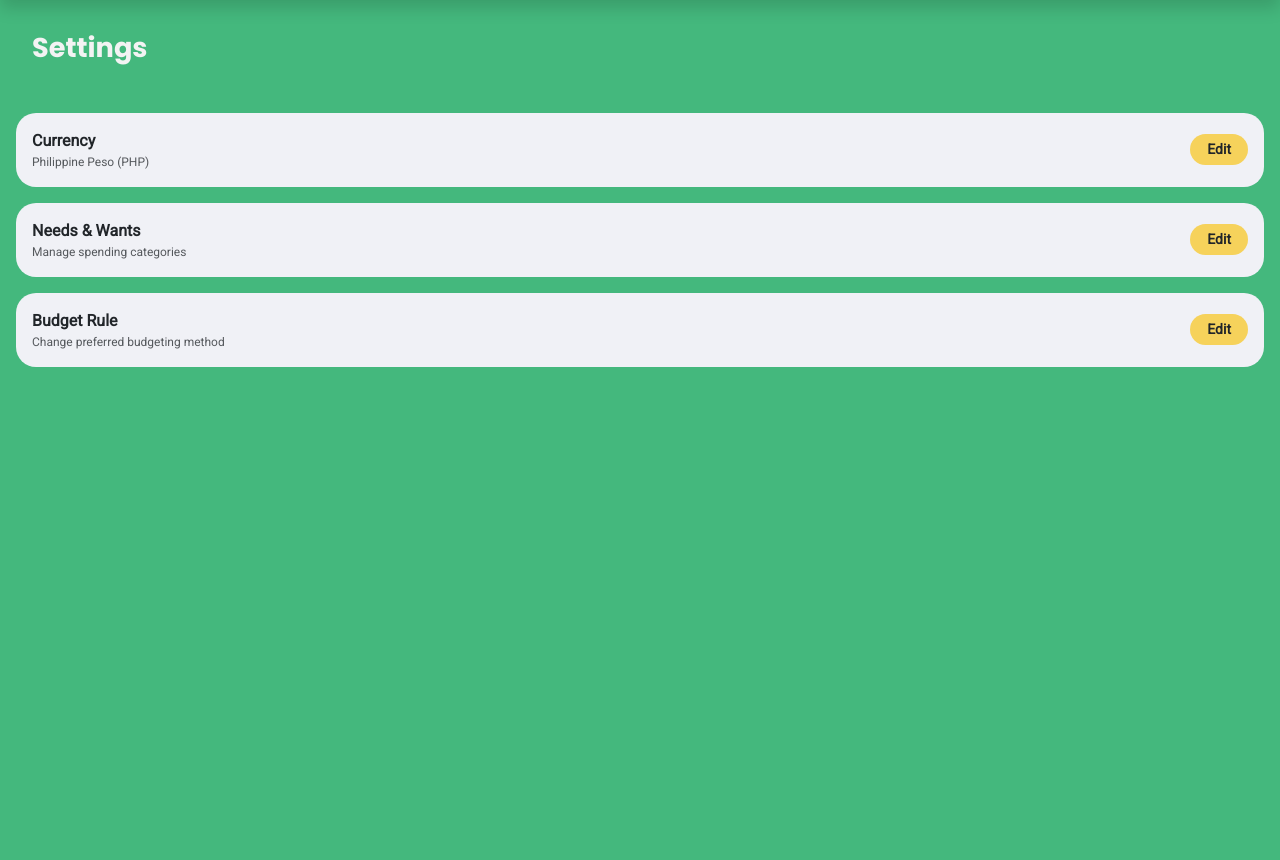
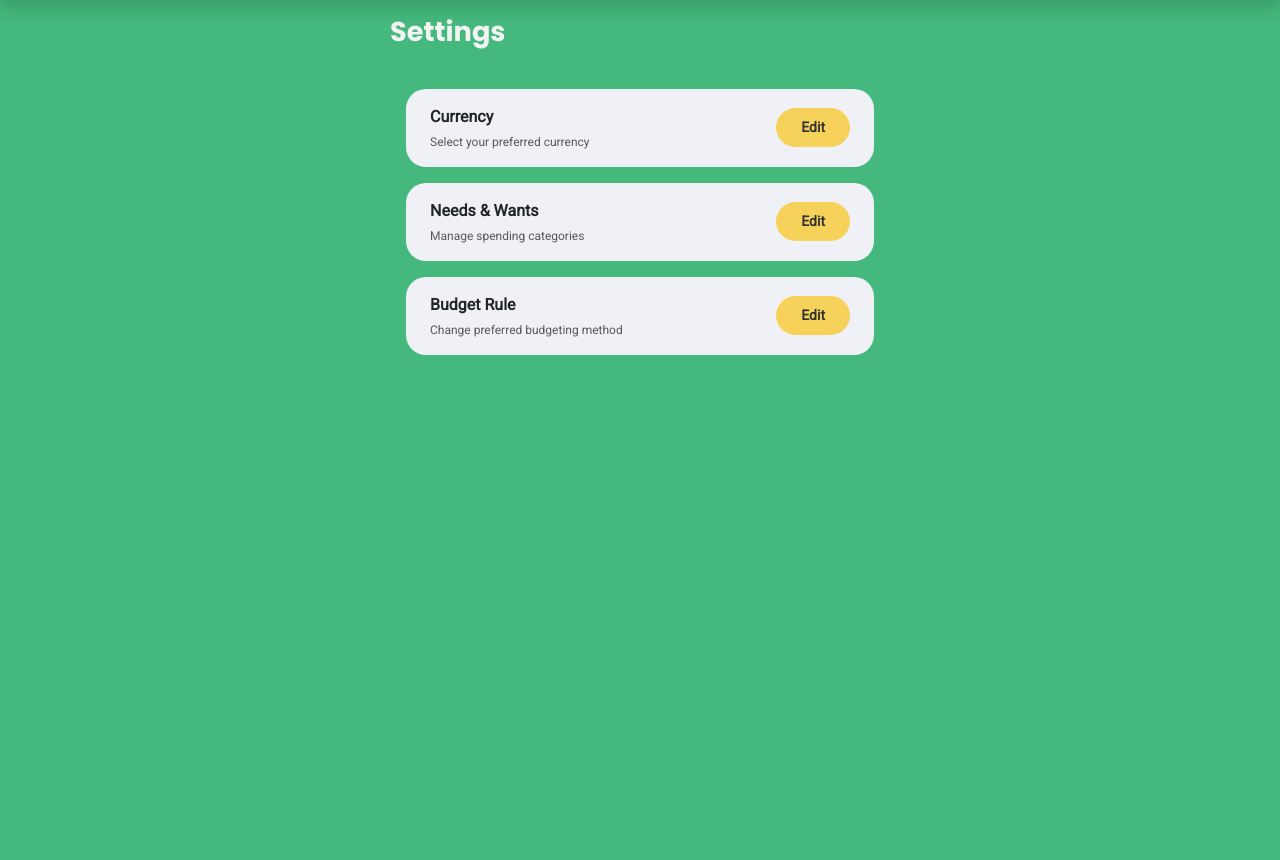
Before and after one commit to Group-5-CtrlSave/CtrlSave, a PHP site: page /pages/settings/settings.php in a window 1280 px wide. Shown: the part 72-932 px from the top of the page. Run offline with PHP 8.4, Linux system fonts and the light colour scheme; a user stored in the database is signed in; data comes from the database, SQL or seed files in the repository; tables that the repository leaves empty or names only in its code hold one stand-in row (values such as "Sample post").

Commit message:
fixed  Settings page including nav and side bar, currency Be and ui

```diff
--- a/assets/css/settings.css
+++ b/assets/css/settings.css
@@ -1,9 +1,28 @@
-    * {
-    font-family: 'Roboto', sans-serif !important;
+body {
+      margin: 0;
+      padding: 0;
+      background-color: #44B87D;
     }
 
-    body {
-      background-color: #f3f4f6;
+    .headerTitle {
+      font-family: "Poppins", sans-serif !important;
+      font-weight: 700;
+      font-size: 1.7rem !important;
+      color: #f3f3f3;
+      margin: 0;
+    }
+
+    body, div, p, label, input, button, select {
+      font-family: 'Roboto', sans-serif !important;
+      font-size: 16px;
+    }
+
+    .small, .text-small, .form-text, .text-muted {
+      font-size: 12px !important;
+    }
+
+    .card, .rounded-3, .btn {
+      border-radius: 20px !important;
     }
 
     .bg-green-custom {
@@ -12,28 +31,134 @@
 
     .bg-yellow-custom {
       background-color: #F6D25B;
+      color: #333;
     }
 
-    .hover-bg-green:hover {
-      background-color: #3aa76e !important;
+    button:focus {
+      outline: none !important;
+      box-shadow: none !important;
     }
-    #sidebar {
+
+    .settings-card {
+      transition: transform 0.2s, box-shadow 0.2s;
+    }
+
+    .settings-card:hover {
+      transform: translateY(-2px);
+      box-shadow: 0 4px 8px rgba(0,0,0,0.15);
+    }
+
+    .modalOverlay {
       position: fixed;
       top: 0;
       left: 0;
-      height: 100vh;
-      width: 250px;
-      background-color: white;
-      transform: translateX(-100%);
-      transition: transform 0.3s ease;
-      z-index: 1050;
+      width: 100%;
+      height: 100%;
+      background-color: rgba(0, 0, 0, 0.6);
+      display: none;
+      justify-content: center;
+      align-items: center;
+      z-index: 9999;
+      backdrop-filter: blur(2px);
     }
 
-    #sidebar.show {
-      transform: translateX(0%) !important;
+    .modalBox {
+      width: 90%;
+      max-width: 400px;
+      padding: 25px;
+      background-color: #44B87D;
+      border-radius: 20px;
+      box-shadow: 0 8px 32px rgba(0, 0, 0, 0.3);
+      animation: modalSlideIn 0.3s ease-out;
     }
 
-    button:focus {
-       outline: none !important;
-       box-shadow: none !important;
+    @keyframes modalSlideIn {
+      from {
+        opacity: 0;
+        transform: translateY(-30px);
+      }
+      to {
+        opacity: 1;
+        transform: translateY(0);
+      }
     }
+
+    .form-select, .form-control {
+      border-radius: 12px !important;
+      border: 1px solid #ddd;
+      padding: 10px 15px;
+    }
+
+    .form-select:focus, .form-control:focus {
+      border-color: #F6D25B;
+      box-shadow: 0 0 0 0.2rem rgba(246, 210, 91, 0.25);
+    }
+
+    input[type="checkbox"] {
+      width: 20px;
+      height: 20px;
+      cursor: pointer;
+      accent-color: #44B87D;
+    }
+
+    input[type="radio"] {
+      width: 18px;
+      height: 18px;
+      cursor: pointer;
+      accent-color: #F6D25B;
+    }
+
+    .btn:hover {
+      opacity: 0.9;
+      transform: translateY(-1px);
+      transition: all 0.2s;
+    }
+
+    .form-check {
+      padding: 10px;
+      background-color: rgba(255, 255, 255, 0.1);
+      border-radius: 10px;
+    }
+
+    .needs-wants-table {
+      background-color: #F0f1f6;
+      border: 2px solid #F6D25B;
+      border-radius: 12px;
+      padding: 15px;
+    }
+
+    .table-row {
+      padding: 8px 0;
+    }
+
+    .table-row:not(:last-child) {
+      border-bottom: 1px solid #e0e0e0;
+    }
+
+    .budget-section {
+      background-color: rgba(255, 255, 255, 0.1);
+      padding: 15px;
+      border-radius: 12px;
+      margin-top: 15px;
+    }
+
+    .settings-container {
+      max-width: 500px;
+      margin: 0 auto;
+    }
+
+    .alert {
+      border-radius: 12px;
+    }
+
+    /* Hide scrollbar but keep functionality */
+    .settings-container::-webkit-scrollbar,
+    div[style*="overflow-y: auto"]::-webkit-scrollbar {
+      width: 0px;
+      background: transparent;
+    }
+
+    div[style*="overflow-y: auto"] {
+      scrollbar-width: none;
+      -ms-overflow-style: none;
+    }
--- a/pages/settings/settings.php
+++ b/pages/settings/settings.php
@@ -1,225 +1,264 @@
 <?php
 session_start();
-include("../../assets/shared/connect.php");
 
+//CHECK LOGIN
 if (!isset($_SESSION['userID'])) {
     header("Location: ../../pages/login&signup/login.php");
     exit;
 }
 
-$currentUser = $_SESSION['userID'];
+//Include database connection
+include '../../assets/shared/connect.php';
 
-// Load or initialize settings
-$sql = "SELECT * FROM tbl_settings WHERE userID = ?";
-$stmt = $conn->prepare($sql);
-$stmt->bind_param("i", $currentUser);
-$stmt->execute();
-$result = $stmt->get_result();
-$settings = $result->fetch_assoc();
+$userID = $_SESSION['userID'];
 
-if (!$settings) {
-    $settings = [
-        'currency' => 'Peso',
-        'needs_wants' => '',
-        'budgetRuleType' => 'suggested',
-        'custom_budget' => json_encode([])
-    ];
-}
+//Fetch user data
+$userQuery = "SELECT currencyCode FROM tbl_users WHERE userID = '$userID'";
+$userResult = executeQuery($userQuery);
+$userData = mysqli_fetch_assoc($userResult);
+$currentCurrency = $userData['currencyCode'] ?? 'PHP';
 
-// Handle form submissions
+//HANDLE FORM SUBMISSIONS
 if ($_SERVER['REQUEST_METHOD'] === 'POST') {
-    if (isset($_POST['saveCurrency'])) {
-        $settings['currency'] = $_POST['currency'];
-        $stmt = $conn->prepare("UPDATE tbl_settings SET currency = ? WHERE userID = ?");
-        $stmt->bind_param("si", $settings['currency'], $currentUser);
-        $stmt->execute();
-    }
 
-    if (isset($_POST['saveNeedsWants'])) {
-        $settings['needs_wants'] = isset($_POST['needsWants']) ? implode(',', $_POST['needsWants']) : '';
-        $stmt = $conn->prepare("UPDATE tbl_settings SET needs_wants = ? WHERE userID = ?");
-        $stmt->bind_param("si", $settings['needs_wants'], $currentUser);
-        $stmt->execute();
-    }
+    // Update Currency
+    if (isset($_POST['updateCurrency'])) {
+        $newCurrency = mysqli_real_escape_string($conn, $_POST['currency'] ?? 'PHP');
 
-    if (isset($_POST['saveBudgetRule'])) {
-        $settings['budgetRuleType'] = $_POST['ruleType'];
-        $customBudget = ($settings['budgetRuleType'] === 'custom') ? json_encode([
-            'dining' => $_POST['dining'] ?? 0,
-            'electricity' => $_POST['electricity'] ?? 0,
-            'groceries' => $_POST['groceries'] ?? 0,
-            'transport' => $_POST['transport'] ?? 0,
-            'savings' => $_POST['savings'] ?? 0
-        ]) : json_encode([]);
-        $settings['custom_budget'] = $customBudget;
+        $updateQuery = "UPDATE tbl_users SET currencyCode = '$newCurrency' WHERE userID = '$userID'";
 
-        $stmt = $conn->prepare("UPDATE tbl_settings SET budgetRuleType = ?, custom_budget = ? WHERE userID = ?");
-        $stmt->bind_param("ssi", $settings['budgetRuleType'], $customBudget, $currentUser);
-        $stmt->execute();
+        if (executeQuery($updateQuery)) {
+            header("Location: settings.php");
+            exit;
+        }
     }
 }
 
-$needsWantsArr = !empty($settings['needs_wants']) ? explode(',', $settings['needs_wants']) : [];
-$customBudgetArr = !empty($settings['custom_budget']) ? json_decode($settings['custom_budget'], true) : [];
-
+// ================= STATIC DATA =================
 $cards = [
-    ['title'=>'Currency','desc'=>($settings['currency']=='Dollar')?'US Dollar (USD)':'Philippine Peso (PHP)','modal'=>'currency'],
-    ['title'=>'Needs & Wants','desc'=>'Manage spending categories','modal'=>'needsWants'],
-    ['title'=>'Budget Rule','desc'=>'Change preferred budgeting method','modal'=>'budgetRule']
+    ["title" => "Currency", "desc" => "Select your preferred currency", "modal" => "currency"],
+    ["title" => "Needs & Wants", "desc" => "Manage spending categories", "modal" => "needsWants"],
+    ["title" => "Budget Rule", "desc" => "Change preferred budgeting method", "modal" => "budgetRule"]
 ];
 
-$categories = ['Dining Out','Electricity','Groceries','Rent'];
-$budgetFields = ['dining'=>'Dining Out','electricity'=>'Electricity','groceries'=>'Groceries','transport'=>'Transportation','savings'=>'Savings'];
-$currencies = ['Peso'=>'Philippine Peso (PHP)','Dollar'=>'US Dollar (USD)'];
+$categories = ["Dining Out", "Electricity", "Groceries", "Rent"];
+
+$budgetFields = [
+    "dining" => "Dining Out",
+    "electricity" => "Electricity",
+    "groceries" => "Groceries",
+    "transport" => "Transportation",
+    "savings" => "Savings"
+];
+
+$currencies = ["PHP", "USD"];
 ?>
 
 <!DOCTYPE html>
 <html lang="en">
 
 <head>
-  <meta charset="UTF-8" />
-  <meta name="viewport" content="width=device-width, initial-scale=1.0" />
+  <meta charset="UTF-8">
+  <meta name="viewport" content="width=device-width, initial-scale=1.0">
   <title>Settings</title>
+
   <link href="https://fonts.googleapis.com/css2?family=Roboto&display=swap" rel="stylesheet">
   <link href="https://fonts.googleapis.com/css2?family=Poppins:wght@400;500;600;700&display=swap" rel="stylesheet">
-  <link href="https://cdn.jsdelivr.net/npm/bootstrap@5.3.3/dist/css/bootstrap.min.css" rel="stylesheet" />
+  <link href="https://cdn.jsdelivr.net/npm/bootstrap@5.3.3/dist/css/bootstrap.min.css" rel="stylesheet">
+
   <link rel="icon" href="../../assets/img/shared/logo_s.png">
   <link rel="stylesheet" href="../../assets/css/home.css">
   <link rel="stylesheet" href="../../assets/css/sideBar.css">
+  <link rel="stylesheet" href="../../assets/css/settings.css">
 </head>
-
-  <style>
-    .headerTitle {
-    font-family: "Poppins", sans-serif !important;
-    font-weight: 700;
-    font-size: 1.7rem !important;
-    color: #f3f3f3;
-    }
-
-    body, div, p, label, input, button, select {
-      font-family: 'Roboto', sans-serif !important;
-      font-size: 16px;
-    }
-
-    .small, .text-small, .form-text, .text-muted {
-      font-size: 12px !important;
-    }
-
-    .card, .modal-content, .rounded-3, .btn {
-      border-radius: 20px !important;
-    }
-
-    .bg-green-custom {
-      background-color: #44B87D;
-    }
-
-    .bg-yellow-custom {
-      background-color: #F6D25B;
-    }
-
-    button:focus {
-      outline: none !important;
-      box-shadow: none !important;
-    }
-  </style>
 
 <body>
   <!-- Navigation Bar -->
   <?php include ("../../assets/shared/navigationBar.php") ?>
 
-  <!-- Sidebar content-->
-  <?php include ("../../assets/shared/sideBar.php")?>
+  <!-- Sidebar -->
+  <?php include ("../../assets/shared/sideBar.php") ?>
 
-  <!-- Main Page Wrapper -->
-  <div class="bg-green-custom min-vh-100 p-3" style="background-color: #44B87D;">
+  <!-- Page Wrapper -->
+  <div class="bg-green-custom" style="position: fixed; top: 72px; left: 0; width: 100%; height: calc(100vh - 72px); display: flex; flex-direction: column;">
 
-    <div id="overlay" class="d-none"></div>
+    <!-- Header -->
+    <div class="container-fluid p-3" style="background-color:#44B87D; flex-shrink: 0;">
+      <div class="settings-container">
+        <h2 class="headerTitle">Settings</h2>
+      </div>
+    </div>
 
-          <!-- Settings Page Content -->
-      <div class="container-fluid p-3 sticky-top" style="background-color: #44B87D; z-index: 999;">
-    <h2 class="headerTitle">Settings</h2>
-</div>
+    <!-- Scrollable Content Area -->
+    <div style="flex: 1; overflow-y: auto; overflow-x: hidden;">
 
-         <!-- Settings Cards -->
-  <div class="mt-4 d-flex flex-column gap-3">
-    <?php foreach($cards as $c): ?>
-    <div class="d-flex justify-content-between align-items-center px-3 py-3 rounded-3" style="background-color:#F0f1f6;">
-      <div>
-        <div class="fw-bold text-dark"><?= $c['title'] ?></div>
-        <div class="text-muted small"><?= $c['desc'] ?></div>
+      <!-- Cards -->
+      <div class="settings-container mt-4 mb-4 px-3">
+        <div class="d-flex flex-column gap-3">
+          <?php foreach ($cards as $c): ?>
+          <div class="settings-card d-flex justify-content-between align-items-center px-4 py-3 rounded-3" style="background-color:#F0f1f6;">
+            <div style="flex: 1; padding-right: 15px;">
+              <div class="fw-bold text-dark mb-1"><?= htmlspecialchars($c["title"]) ?></div>
+              <div class="text-muted small"><?= htmlspecialchars($c["desc"]) ?></div>
+            </div>
+            <button class="btn btn-sm fw-semibold px-4 py-2 bg-yellow-custom" style="flex-shrink: 0; white-space: nowrap;" onclick="openModal('<?= $c['modal'] ?>')">Edit</button>
+          </div>
+          <?php endforeach; ?>
+        </div>
       </div>
-      <button class="btn btn-sm fw-semibold px-3 bg-yellow-custom" onclick="openModal('<?= $c['modal'] ?>')">Edit</button>
+
     </div>
-    <?php endforeach; ?>
+
   </div>
-</div>
 
-<!-- Modals -->
-<?php foreach($cards as $c):
-    $id = $c['modal'].'Modal';
-    echo "<div id='$id' class='position-fixed top-0 start-0 w-100 h-100 bg-dark bg-opacity-50 d-none justify-content-center align-items-center' onclick=\"overlayClose(event,'{$c['modal']}')\">
-          <div class='bg-green-custom p-4 rounded shadow' style='width:320px;' onclick='event.stopPropagation()'>";
-    echo "<h5 class='fw-bold text-white mb-3'>Edit {$c['title']}</h5>";
-    echo "<form method='POST'>";
-    if($c['modal']=='currency') {
-        echo "<select class='form-select mb-3' name='currency'>";
-        foreach($currencies as $val=>$label){
-            $sel = ($settings['currency']==$val)?'selected':'';
-            echo "<option value='$val' $sel>$label</option>";
-        }
-        echo "</select><button type='submit' name='saveCurrency' class='btn w-100 fw-semibold bg-yellow-custom'>Save</button>";
-    } elseif($c['modal']=='needsWants') {
-    echo "<div class='p-2 rounded' style='background-color:#F0f1f6; border:2px solid #F6D25B;'>";
-    // Header row
-    echo "<div class='row fw-bold text-center mb-2'>
-            <div class='col-6 text-start'>Expense</div>
-            <div class='col-3'>Needs</div>
-            <div class='col-3'>Wants</div>
-          </div>";
-    foreach($categories as $cat){
-        $chk = in_array($cat,$needsWantsArr)?'checked':'';
-        echo "<div class='row align-items-center mb-2'>
-                <div class='col-6 text-start'>$cat</div>
-                <div class='col-3 text-center'><input type='checkbox' name='needsWants[]' value='Needs_$cat' $chk></div>
-                <div class='col-3 text-center'><input type='checkbox' name='needsWants[]' value='Wants_$cat' $chk></div>
-              </div>";
-    }
-    echo "</div>
-          <button type='submit' name='saveNeedsWants' class='btn w-100 fw-semibold bg-yellow-custom mt-2'>Save</button>";
-    } elseif($c['modal']=='budgetRule') {
-    $checkedSuggested = ($settings['budgetRuleType']=='suggested')?'checked':'';
-    $checkedCustom = ($settings['budgetRuleType']=='custom')?'checked':'';
+  <!-- ================= MODALS ================= -->
 
-    echo "<div class='mb-3'>
-            <div class='form-check'>
-                <input class='form-check-input' type='radio' name='ruleType' id='suggestedRule' value='suggested' $checkedSuggested>
-                <label class='form-check-label fw-semibold text-white' for='suggestedRule'>Use Suggested Rule</label>
+  <!-- CURRENCY MODAL -->
+  <div id="currencyModal" class="modalOverlay" onclick="overlayClose(event,'currency')">
+    <div class="modalBox" onclick="event.stopPropagation()">
+      <h5 class="fw-bold text-white mb-3">Edit Currency</h5>
+
+      <form method="POST" action="">
+        <select class="form-select mb-3" name="currency" id="currencySelect" required>
+          <?php foreach ($currencies as $code): ?>
+            <option value="<?= $code ?>" <?= $currentCurrency === $code ? 'selected' : '' ?>>
+              <?= $code ?>
+            </option>
+          <?php endforeach; ?>
+        </select>
+
+        <button type="submit" name="updateCurrency" class="btn w-100 fw-semibold bg-yellow-custom">
+          Save Changes
+        </button>
+      </form>
+    </div>
+  </div>
+
+  <!-- NEEDS & WANTS MODAL -->
+  <div id="needsWantsModal" class="modalOverlay" onclick="overlayClose(event,'needsWants')">
+    <div class="modalBox" onclick="event.stopPropagation()">
+
+      <h5 class="fw-bold text-white mb-3">Edit Needs & Wants</h5>
+
+      <div class="needs-wants-table">
+        <div class="row fw-bold text-center mb-2 pb-2" style="border-bottom: 2px solid #F6D25B;">
+          <div class="col-6 text-start">Expense</div>
+          <div class="col-3">Needs</div>
+          <div class="col-3">Wants</div>
+        </div>
+
+        <?php foreach ($categories as $cat):
+          $catKey = strtolower(str_replace(' ', '_', $cat));
+        ?>
+          <div class="row align-items-center table-row">
+            <div class="col-6 text-start fw-medium"><?= htmlspecialchars($cat) ?></div>
+            <div class="col-3 text-center">
+              <input type="checkbox" name="needs[]" value="<?= $catKey ?>">
             </div>
-            <div class='form-check mt-2'>
-                <input class='form-check-input' type='radio' name='ruleType' id='customRule' value='custom' $checkedCustom>
-                <label class='form-check-label fw-semibold text-white' for='customRule'>Create My Own</label>
+            <div class="col-3 text-center">
+              <input type="checkbox" name="wants[]" value="<?= $catKey ?>">
             </div>
           </div>
-          <div id='customRules' class='".($checkedCustom?'':'d-none')."'>
-            <h6 class='fw-semibold mb-2 text-white'>Custom Budget Rule</h6>
-            <p class='small mb-1 text-white'>Enter percentage for each category:</p>";
+        <?php endforeach; ?>
+      </div>
 
-    foreach($budgetFields as $f=>$label){
-        $val = $customBudgetArr[$f] ?? '';
-        echo "<input type='number' class='form-control mb-2' name='$f' placeholder='$label (%)' value='$val'>";
+      <button type="button" class="btn w-100 fw-semibold bg-yellow-custom mt-3" onclick="closeModal('needsWants')">
+        Save Changes
+      </button>
+    </div>
+  </div>
+
+  <!-- BUDGET RULE MODAL -->
+  <div id="budgetRuleModal" class="modalOverlay" onclick="overlayClose(event,'budgetRule')">
+    <div class="modalBox" onclick="event.stopPropagation()">
+
+      <h5 class="fw-bold text-white mb-3">Edit Budget Rule</h5>
+
+      <div class="form-check mb-2">
+        <input class="form-check-input" type="radio" name="ruleType" value="suggested" id="suggestedRule" checked onchange="toggleCustomBudget()">
+        <label class="form-check-label fw-semibold text-white" for="suggestedRule">
+          Use Suggested Rule (50/30/20)
+        </label>
+      </div>
+
+      <div class="form-check">
+        <input class="form-check-input" type="radio" name="ruleType" value="custom" id="customRule" onchange="toggleCustomBudget()">
+        <label class="form-check-label fw-semibold text-white" for="customRule">
+          Create My Own
+        </label>
+      </div>
+
+      <div class="budget-section" id="customBudgetSection" style="display: none;">
+        <h6 class="fw-semibold mb-2 text-white">Custom Budget Rule</h6>
+        <p class="small mb-3 text-white-50">Enter percentage for each category:</p>
+
+        <?php foreach ($budgetFields as $key => $label): ?>
+          <input type="number"
+                 class="form-control mb-2"
+                 name="budget_<?= $key ?>"
+                 placeholder="<?= htmlspecialchars($label) ?> (%)"
+                 min="0"
+                 max="100"
+                 id="budget_<?= $key ?>">
+        <?php endforeach; ?>
+
+        <p class="small text-warning fw-semibold mt-2 mb-0">
+          ⚠ Make sure your total adds up to 100%
+        </p>
+      </div>
+
+      <button type="button" class="btn w-100 fw-semibold bg-yellow-custom mt-3" onclick="closeModal('budgetRule')">
+        Save Changes
+      </button>
+    </div>
+  </div>
+
+  <!-- ===== JS ===== -->
+  <script>
+    function openModal(type) {
+      const modal = document.getElementById(type + "Modal");
+      modal.classList.add("d-flex");
+      modal.classList.remove("d-none");
+      document.body.style.overflow = 'hidden';
     }
 
-    echo "<p class='small text-warning'>Make sure your total adds up to 100%</p></div>
-          <button type='submit' name='saveBudgetRule' class='btn btn-warning w-100 fw-semibold mt-2'>Save</button>";
+    function closeModal(type) {
+      const modal = document.getElementById(type + "Modal");
+      modal.classList.remove("d-flex");
+      modal.classList.add("d-none");
+      document.body.style.overflow = '';
     }
-    echo "</form></div></div>";
-endforeach; ?>
 
-<script>
-function openModal(type){document.getElementById(type+'Modal').classList.remove('d-none');document.getElementById(type+'Modal').classList.add('d-flex');}
-function closeModal(type){document.getElementById(type+'Modal').classList.remove('d-flex');document.getElementById(type+'Modal').classList.add('d-none');}
-function overlayClose(e,type){if(e.target.id===type+'Modal') closeModal(type);}
-</script>
+    function overlayClose(e, type) {
+      if (e.target.id === type + "Modal") {
+        closeModal(type);
+      }
+    }
+
+    function toggleCustomBudget() {
+      const customSection = document.getElementById('customBudgetSection');
+      const customRadio = document.getElementById('customRule');
+
+      if (customRadio.checked) {
+        customSection.style.display = 'block';
+      } else {
+        customSection.style.display = 'none';
+      }
+    }
+
+    document.addEventListener('keydown', function(e) {
+      if (e.key === 'Escape') {
+        const modals = document.querySelectorAll('.modalOverlay.d-flex');
+        modals.forEach(modal => {
+          modal.classList.remove('d-flex');
+          modal.classList.add('d-none');
+        });
+        document.body.style.overflow = '';
+      }
+    });
+  </script>
+
+  <script src="https://cdn.jsdelivr.net/npm/bootstrap@5.3.3/dist/js/bootstrap.bundle.min.js"></script>
+
 </body>
-
 </html>
```
